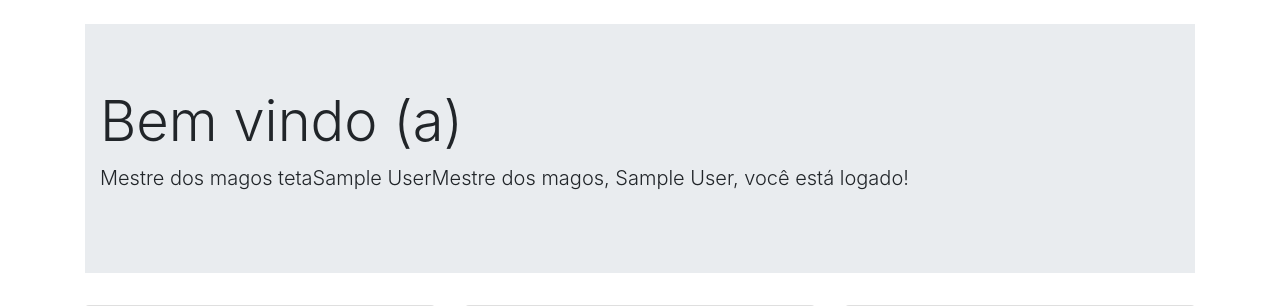
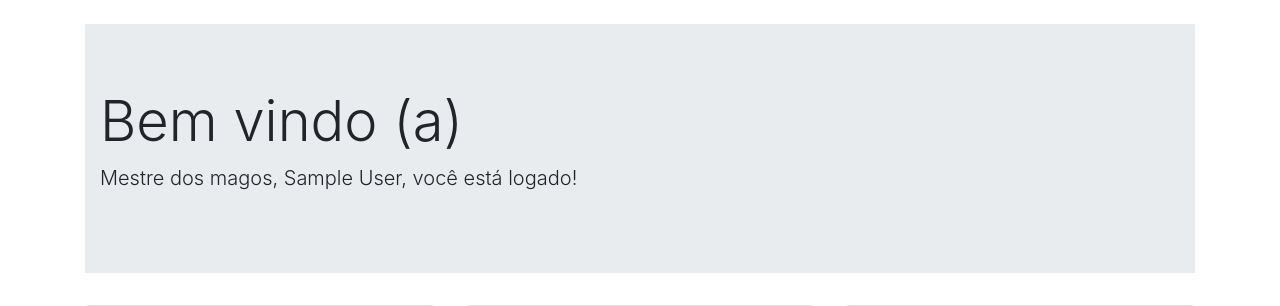
Before and after one commit to felipeaug/hostsite, a PHP site: page /admin/administrativo.php in a window 1280 px wide. Shown: the part 96-402 px from the top of the page. Run offline with PHP 8.4, Linux system fonts and the light colour scheme; the visitor is signed in with stand-in values (Sample User, id 1).

Commit message:
atualizando administrativo.php
atualizando arquivo essencial

```diff
--- a/admin/administrativo.php
+++ b/admin/administrativo.php
@@ -1,5 +1,4 @@
 <!DOCTYPE html>
-﻿<!DOCTYPE html>
 <html>
 <head>
 	<link rel="stylesheet" href="../css/bootstrap.css" />
@@ -12,7 +11,7 @@
 </head>
 <body>
 	<?php
-	include("includes/navbar-administrativo.php");
+		include("includes/navbar-administrativo.php");
 	?>
 
 	<br><br><br><br><br>
@@ -24,7 +23,6 @@
 				<p class="lead">
 					<?php
 					session_start();
-						echo "Mestre dos magos teta". $_SESSION['usuarioNome'];
 						echo "Mestre dos magos, ". $_SESSION['usuarioNome'];
 							if(!isset($_SESSION["usuarioNome"]) and !isset($_SESSION["usuarioNome"])){
 								header("Location: index.php");
```
